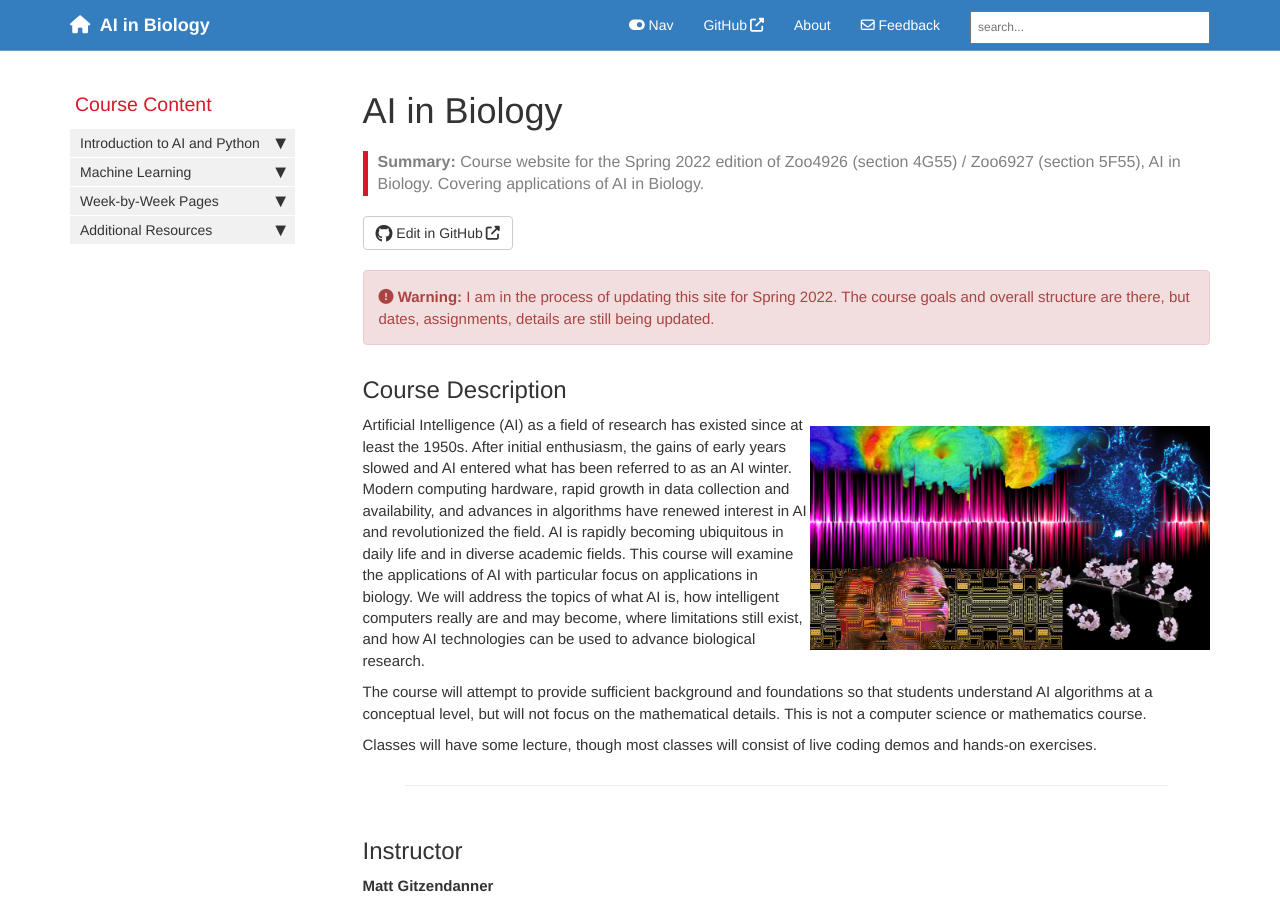
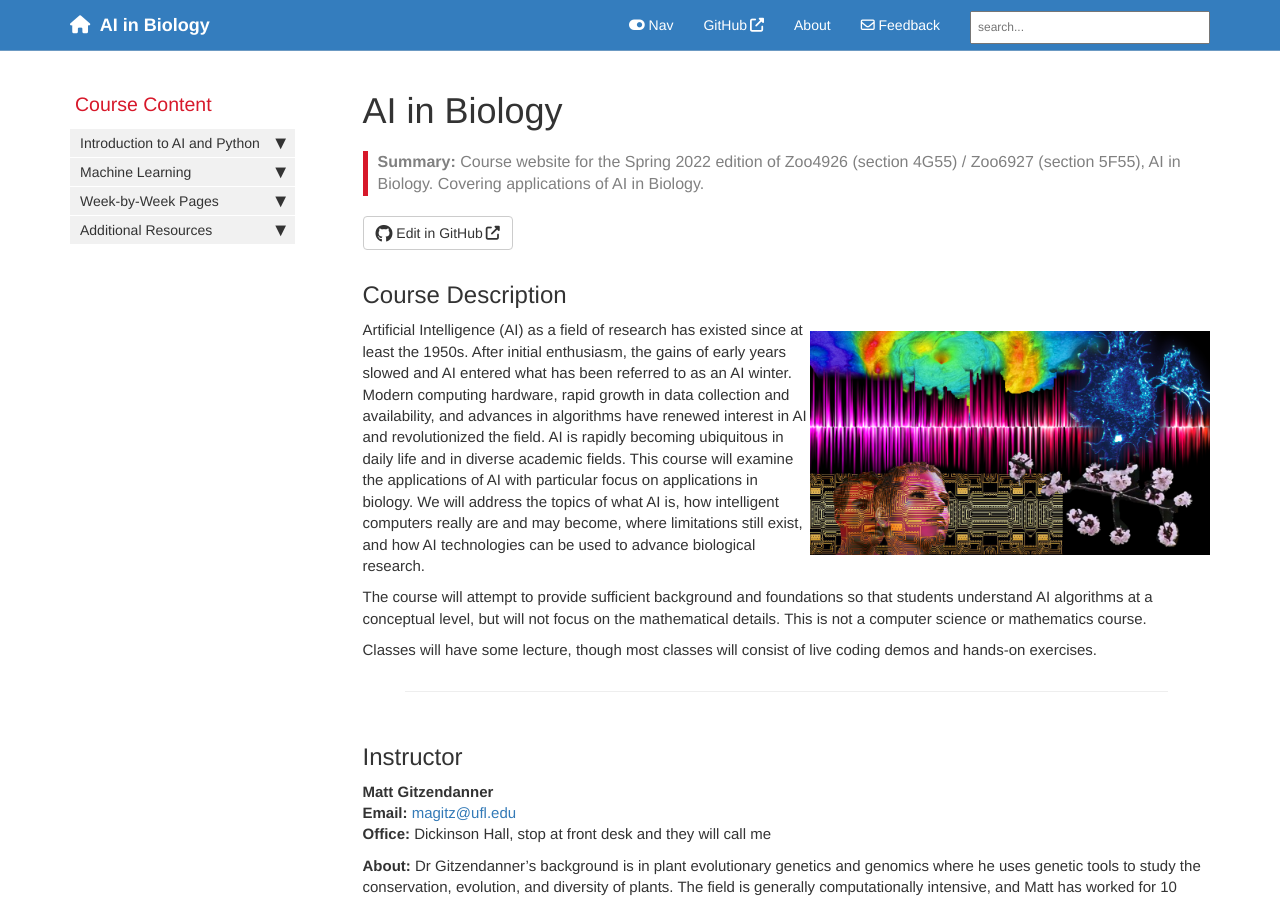
Before and after one commit to AIBiology/aibiology.github.io, a Jekyll site: the page built from index.md, in a window 1280 px wide and 900 px high. Built offline with Jekyll 4.4.1, drawn with Linux system fonts in a browser that asks for light colours; nearby versions of some CDN libraries; comment, search, counter and statistics services are not loaded.

Commit message:
remove work-in-progress warning

```diff
--- a/index.md
+++ b/index.md
@@ -7,8 +7,6 @@ permalink: index.html
 summary: Course website for the Spring 2022 edition of Zoo4926 (section 4G55) / Zoo6927 (section 5F55), AI in Biology. Covering applications of AI in Biology.
 toc: false
 ---
-
-{% include warning.html content="I am in the process of updating this site for Spring 2022. The course goals and overall structure are there, but dates, assignments, details are still being updated." %}
 
 ## Course Description
 
```
